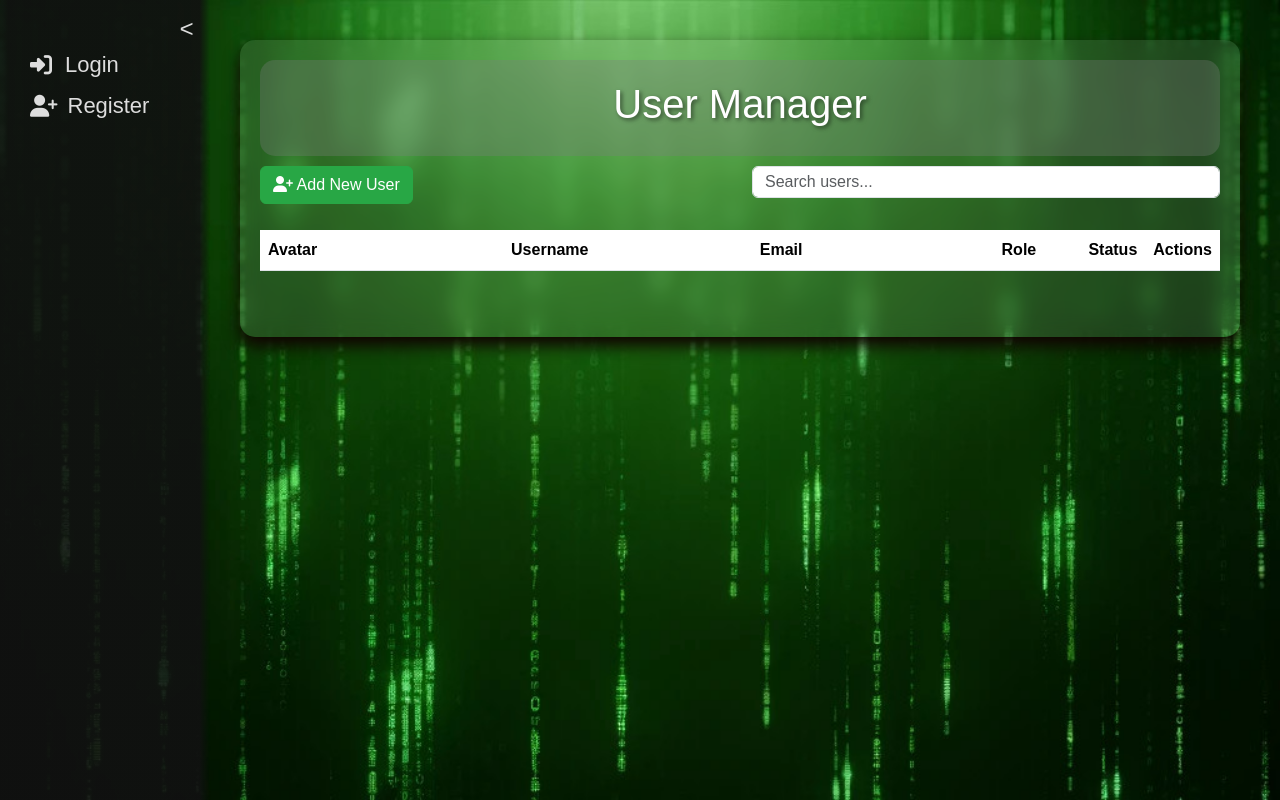
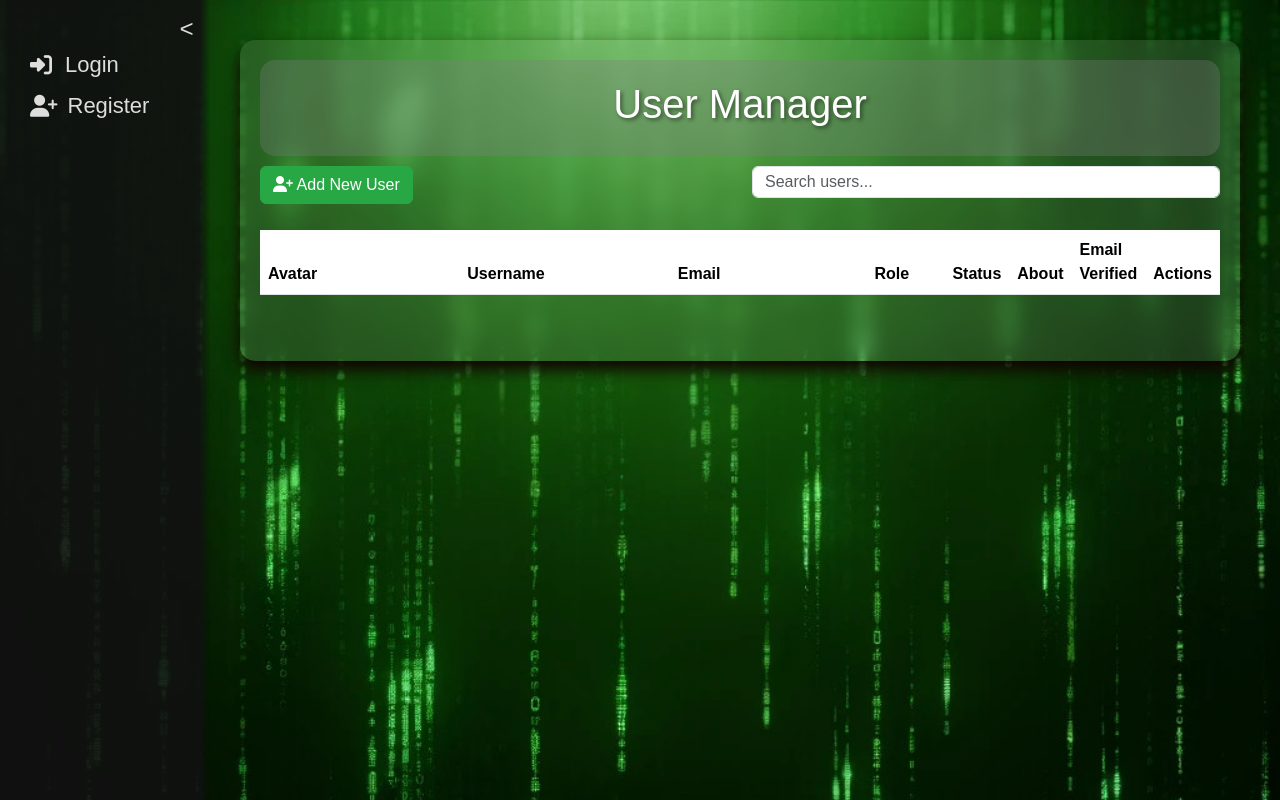
Before and after one commit to axewater/hackplanet, a Python web app: template modules/templates/admin/user_manager_new.html in a window 1280 px wide. Run offline with Jinja, Linux system fonts and the light colour scheme; the template is opened without the code that fills it, so the values that code supplies are empty; some libraries are stand-ins or nearby versions.

Commit message:
avatars on usermanager

```diff
--- a/modules/routes.py
+++ b/modules/routes.py
@@ -673,7 +673,9 @@ def get_users():
         'email': user.email,
         'role': user.role,
         'state': user.state,
-        'avatar': user.avatarpath
+        'avatar': user.avatarpath,
+        'about': user.about,
+        'is_email_verified': user.is_email_verified
     } for user in users])
 
 @bp.route('/api/users/<user_id>', methods=['GET', 'PUT', 'DELETE'])
--- a/modules/static/js/user_manager_new.js
+++ b/modules/static/js/user_manager_new.js
@@ -29,11 +29,13 @@ document.addEventListener('DOMContentLoaded', function() {
                 users.forEach(user => {
                     userTable.innerHTML += `
                         <tr>
-                            <td><img src="${user.avatar || '/static/newstyle/avatar_default.jpg'}" class="avatar" alt="Avatar"></td>
+                            <td><img src="/static/${user.avatar || 'newstyle/avatar_default.jpg'}" class="avatar" alt="Avatar"></td>
                             <td>${user.name}</td>
                             <td>${user.email}</td>
                             <td>${user.role}</td>
                             <td>${user.state ? '<span class="badge bg-success">Active</span>' : '<span class="badge bg-danger">Inactive</span>'}</td>
+                            <td>${user.about || '<em>No description</em>'}</td>
+                            <td>${user.is_email_verified ? '<span class="badge bg-success">Verified</span>' : '<span class="badge bg-warning">Not Verified</span>'}</td>
                             <td>
                                 <button class="btn btn-sm btn-primary edit-user" data-id="${user.id}">
                                     <i class="fas fa-edit"></i>
--- a/modules/templates/admin/user_manager_new.html
+++ b/modules/templates/admin/user_manager_new.html
@@ -27,6 +27,8 @@
                         <th>Email</th>
                         <th>Role</th>
                         <th>Status</th>
+                        <th>About</th>
+                        <th>Email Verified</th>
                         <th>Actions</th>
                     </tr>
                 </thead>
```
